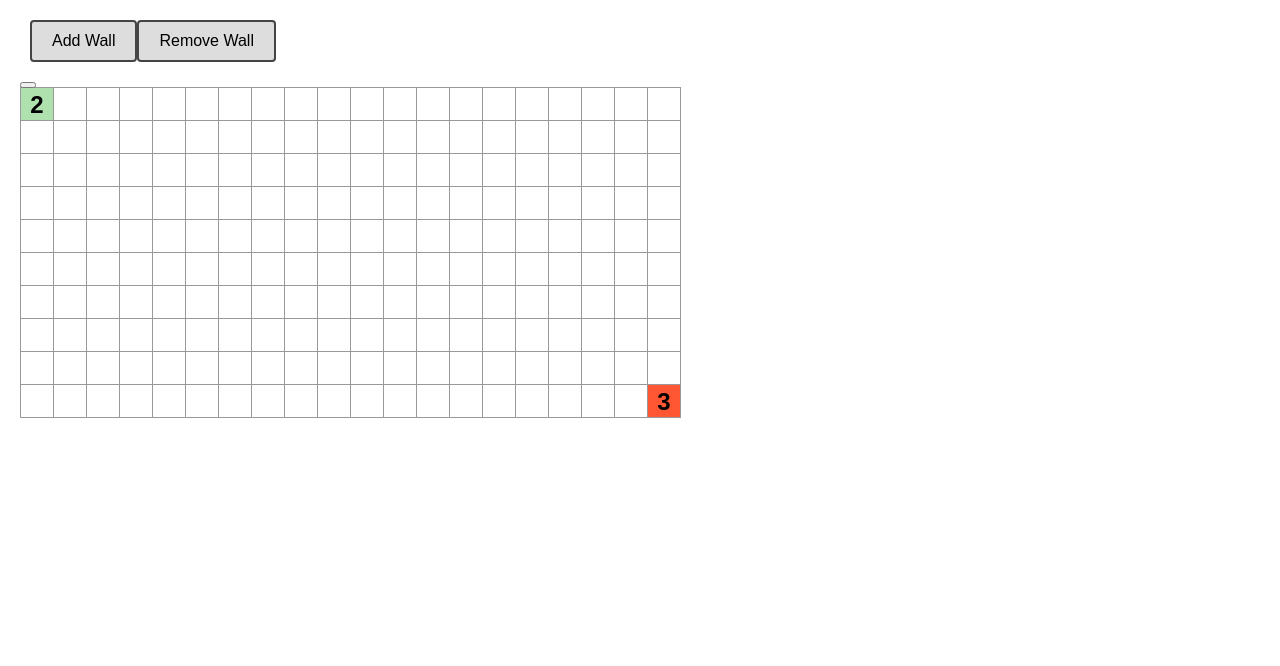
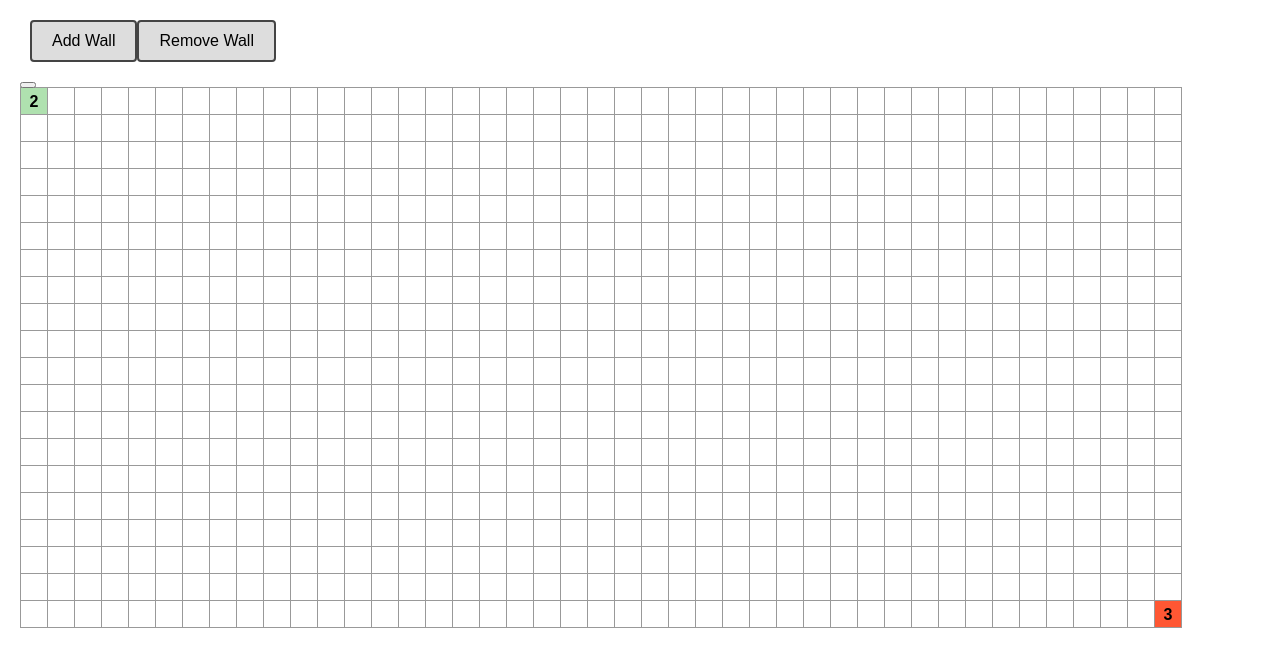
Before and after one commit to PeterAAyala/algo-visualizer, a React (Create React App) app: page / in a window 1280 px wide. Shown: the top 666 px of the page. Built offline with nearby package versions, Linux system fonts and the light colour scheme.

Commit message:
Var number of cells
Var number of cells

```diff
--- a/src/App.js
+++ b/src/App.js
@@ -60,12 +60,16 @@ class Board extends React.Component {
   constructor(props) {
     super(props);
 
-    const initClassUpdate = Array(10).fill('square').map(x => Array(20).fill('square'));
+    var w = window.innerWidth;
+    var h = window.innerHeight;
+    const numRows = Math.floor(h * 0.70 / 28);
+    const numCols = Math.floor(w * 0.95 / 28);
+    const initClassUpdate = Array(numRows).fill('square').map(x => Array(numCols).fill('square'));
     initClassUpdate[0][0] = 'square start';
-    initClassUpdate[9][19] = 'square end';
-    const gridInit = Array(10).fill(null).map(x => Array(20).fill(null));
+    initClassUpdate[numRows-1][numCols-1] = 'square end';
+    const gridInit = Array(numRows).fill(null).map(x => Array(numCols).fill(null));
     gridInit[0][0] = 2;
-    gridInit[9][19] = 3;
+    gridInit[numRows-1][numCols-1] = 3;
 
     this.state = {
       value: null,
@@ -75,9 +79,13 @@ class Board extends React.Component {
       wallEdit: null,
       startBlock: [0,0],
       startFlag: false,
-      endBlock: [9, 19],
+      endBlock: [numRows-1, numCols-1],
       endFlag: false,
       finalPath: null,
+      windowWidth: w,
+      windowHeight: h,
+      numRows: numRows,
+      numCols: numCols,
     };
   }
 
@@ -174,11 +182,16 @@ class Board extends React.Component {
   }
 
   solveAlgo () {
-    const Start = this.state.startBlock[0]*20 +this.state.startBlock[1] ;
-    const End = this.state.endBlock[0]*20+this.state.endBlock[1];
+    this.clearBoard(false);
+    const numRows = this.state.numRows;
+    const numCols = this.state.numCols;
+    const numCells = numRows * this.state.numCols;
+    const Start = this.state.startBlock[0]* numCols +this.state.startBlock[1];
+    const End = this.state.endBlock[0]*numCols+this.state.endBlock[1];
+
     var queue = [];
-    var visited = Array(200).fill(false);
-    var parentChain = Array(200).fill(null);
+    var visited = Array(numCells).fill(false);
+    var parentChain = Array(numCells).fill(null);
     const matrixGrid = createGraph(this.state.grid);
     var go = true;
     //console.log(matrixGrid);
@@ -204,7 +217,7 @@ class Board extends React.Component {
         }
       }
       if (go) {
-        setTimeout(loop, 10);
+        setTimeout(loop, 0);
       } else if (queue.length == 0){
         console.log(queue);
         console.log('Not solvable');
@@ -286,8 +299,9 @@ class Board extends React.Component {
 
   render () {
 
-    const GRID_ROW_LENGTH = 10;
-    const GRID_COL_LENGTH = 20;
+    const GRID_ROW_LENGTH = this.state.numRows;
+    const GRID_COL_LENGTH = this.state.numCols;
+
     const grid = [];
 
     for (let row = 0; row < GRID_ROW_LENGTH; row++){
--- a/src/index.css
+++ b/src/index.css
@@ -21,15 +21,15 @@ ol, ul {
   background: #fff;
   border: 1px solid #999;
   float: left;
-  font-size: 24px;
+  font-size: 16px;
   font-weight: bold;
-  line-height: 34px;
-  height: 34px;
+  line-height: 28px;
+  height: 28px;
   margin-right: -1px;
   margin-top: -1px;
   padding: 0;
   text-align: center;
-  width: 34px;
+  width: 28px;
 }
 
 .wall  {
```
